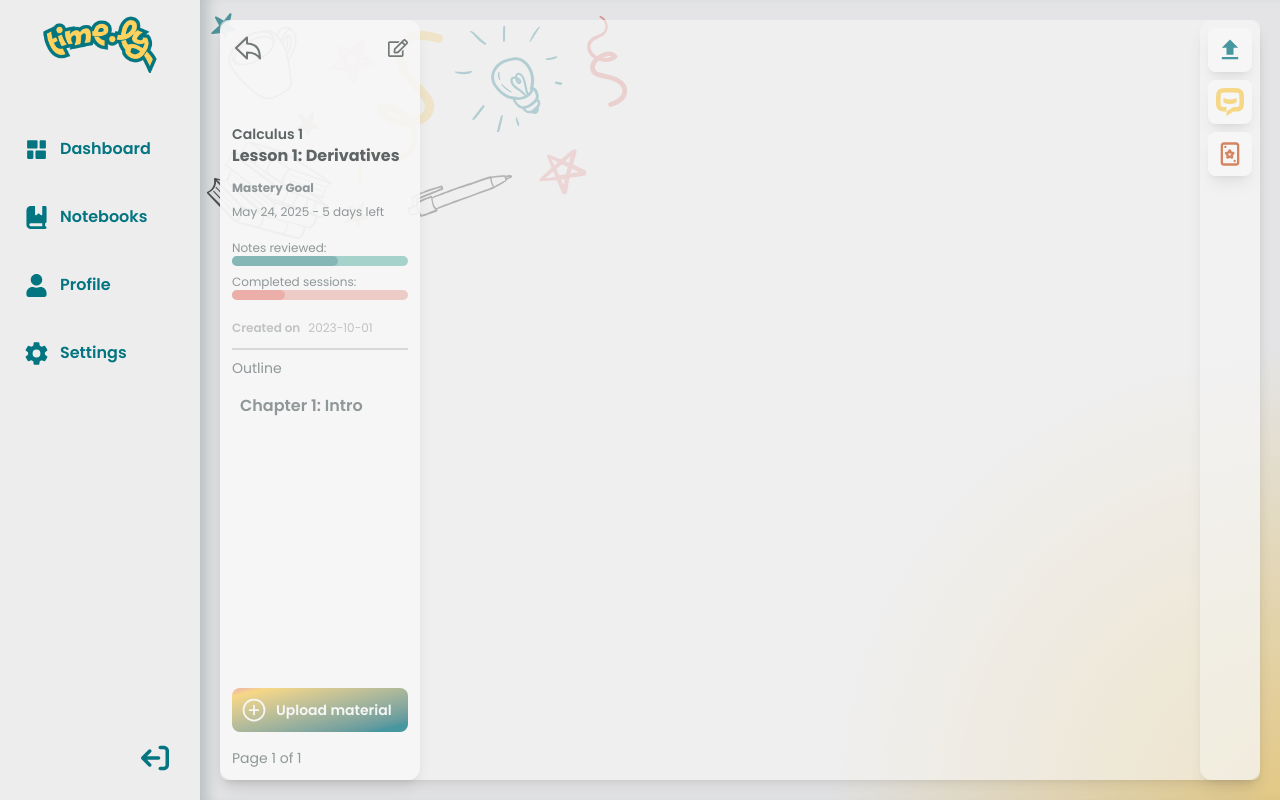
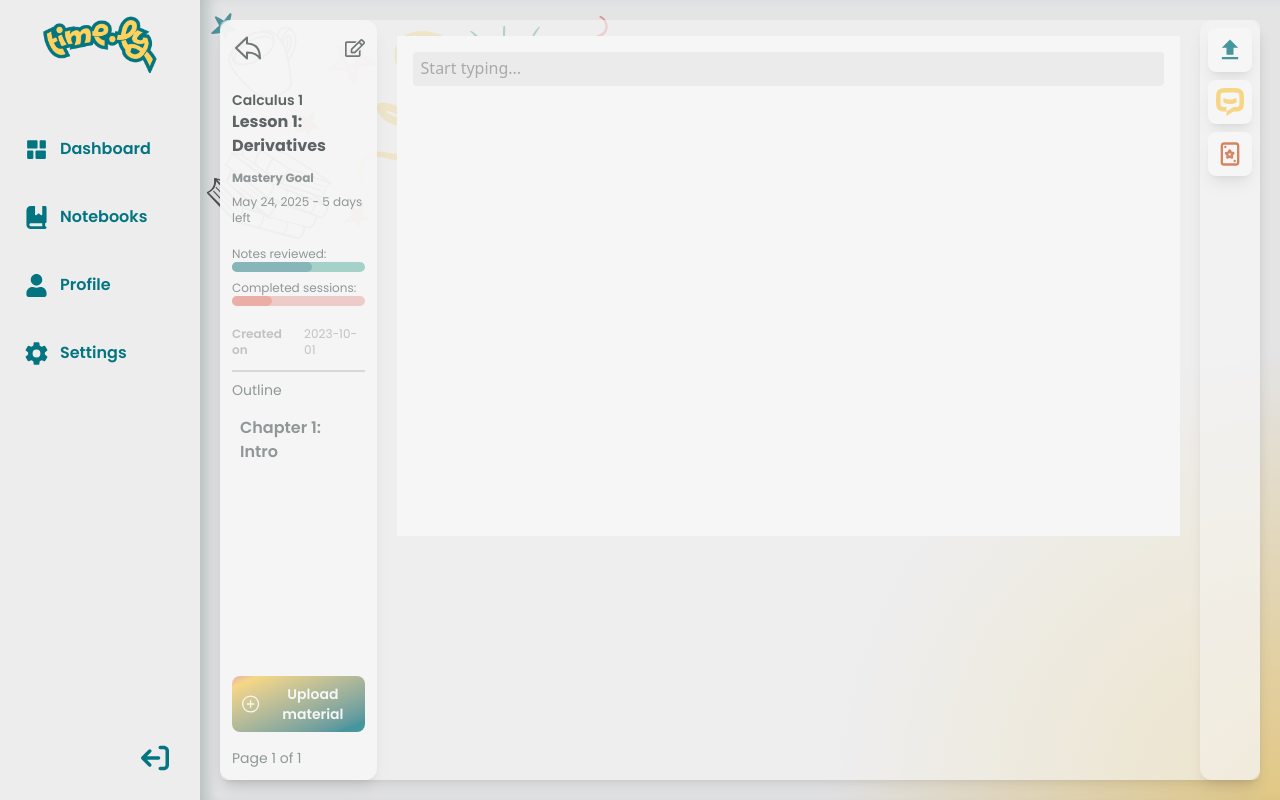
Before and after one commit to yanaSG/time.ly, a React (Vite) app in the folder frontend/: page /note in a window 1280 px wide. Built offline with nearby package versions, Linux system fonts and the light colour scheme.

Commit message:
Markdown editor completed

```diff
--- /dev/null
+++ b/frontend/src/views/components/features/PageEditor.tsx
@@ -0,0 +1,205 @@
+import React, { useState, useRef, useEffect } from 'react';
+import MarkdownPreview from '@uiw/react-markdown-preview';
+
+interface LineItem {
+  id: string;
+  content: string;
+  isEditing: boolean;
+}
+
+const MarkdownEditor = () => {
+  const [lines, setLines] = useState<LineItem[]>([
+    { id: '1', content: '', isEditing: true }
+  ]);
+  const textareaRefs = useRef<{[key: string]: HTMLTextAreaElement | null}>({});
+  const containerRef = useRef<HTMLDivElement>(null);
+
+  // Ensure there's always an empty line at the end
+  useEffect(() => {
+    if (lines.length === 0 || lines[lines.length - 1].content.trim() !== '') {
+      setLines(prev => [...prev, { id: Date.now().toString(), content: '', isEditing: false }]);
+    }
+  }, [lines]);
+
+  // Auto-resize textareas and focus management
+  useEffect(() => {
+    const handleTextareaInput = (e: Event) => {
+      const target = e.target as HTMLTextAreaElement;
+      target.style.height = 'auto';
+      target.style.height = `${target.scrollHeight}px`;
+    };
+
+    const editingLine = lines.find(line => line.isEditing);
+    if (editingLine && textareaRefs.current[editingLine.id]) {
+      const textarea = textareaRefs.current[editingLine.id];
+      textarea?.addEventListener('input', handleTextareaInput);
+      if (textarea) {
+        textarea.style.height = 'auto';
+        textarea.style.height = `${textarea.scrollHeight}px`;
+        textarea.focus();
+      }
+    }
+
+    return () => {
+      Object.values(textareaRefs.current).forEach(textarea => {
+        if (textarea) {
+          textarea.removeEventListener('input', handleTextareaInput);
+        }
+      });
+    };
+  }, [lines]);
+
+  const handleLineChange = (id: string, e: React.ChangeEvent<HTMLTextAreaElement>) => {
+    setLines(prev => prev.map(line =>
+      line.id === id ? { ...line, content: e.target.value } : line
+    ));
+  };
+
+  const handleLineBlur = (id: string) => {
+    setLines(prev => prev.map(line =>
+      line.id === id ? { ...line, isEditing: false } : line
+    ));
+  };
+
+  const handleLineClick = (id: string) => {
+    setLines(prev => prev.map(line =>
+      line.id === id ? { ...line, isEditing: true } : line
+    ));
+  };
+
+  const handleKeyDown = (id: string, e: React.KeyboardEvent<HTMLTextAreaElement>) => {
+    const currentIndex = lines.findIndex(line => line.id === id);
+
+    if (e.key === 'Enter') {
+      e.preventDefault();
+      const newId = Date.now().toString();
+      setLines(prev => prev.map((line, idx) => ({
+      ...line,
+      isEditing: idx === currentIndex ? false : line.isEditing
+      })).flatMap((line, idx) =>
+      idx === currentIndex
+        ? [
+        line,
+        { id: newId, content: '', isEditing: true }
+        ]
+        : [line]
+      ));
+    }
+    else if (e.key === 'ArrowUp') {
+      e.preventDefault();
+      const targetIndex = currentIndex > 0 ? currentIndex - 1 : lines.length - 1;
+      const targetLine = lines[targetIndex];
+      setLines(prev => prev.map(line =>
+      line.id === targetLine.id ? { ...line, isEditing: true } : { ...line, isEditing: false }
+      ));
+    }
+    else if (e.key === 'ArrowDown') {
+      e.preventDefault();
+      const targetIndex = currentIndex < lines.length - 1 ? currentIndex + 1 : 0;
+      const targetLine = lines[targetIndex];
+      setLines(prev => prev.map(line =>
+      line.id === targetLine.id ? { ...line, isEditing: true } : { ...line, isEditing: false }
+      ));
+    }
+    else if (
+      (e.key === 'Backspace') &&
+      lines[currentIndex].content === '' &&
+      lines.length > 1
+    ) {
+      e.preventDefault();
+      setLines(prev => {
+      const newLines = prev.filter((_, idx) => idx !== currentIndex);
+      // Focus previous line if possible, otherwise next
+      const newFocusIdx = currentIndex > 0 ? currentIndex - 1 : 0;
+      return newLines.map((line, idx) => ({
+        ...line,
+        isEditing: idx === newFocusIdx
+      }));
+      });
+    }
+  };
+
+  const setTextareaRef = (id: string) => (el: HTMLTextAreaElement | null) => {
+    if (el) {
+      textareaRefs.current[id] = el;
+    } else {
+      delete textareaRefs.current[id];
+    }
+  };
+
+  return (
+    <div
+      ref={containerRef}
+      style={{
+        background: '#FFFFFF',
+        color: '#333333',
+        minHeight: '500px',
+        display: 'flex',
+        flexDirection: 'column',
+        padding: '16px',
+        fontFamily: 'system-ui, sans-serif',
+      }}
+    >
+      {lines.map((line, index) => (
+        <div
+          key={line.id}
+          style={{
+            marginBottom: '3px',
+            cursor: 'text',
+            borderRadius: '4px',
+            backgroundColor: line.isEditing ? '#F0F0F0' : 'transparent',
+            transition: 'background-color 0.1s ease',
+            padding: '4px 8px',
+            minHeight: '1.5em',
+            display: 'flex',
+            alignItems: 'center',
+          }}
+          onClick={() => !line.isEditing && handleLineClick(line.id)}
+        >
+          {line.isEditing ? (
+            <textarea
+              value={line.content}
+              onChange={(e) => handleLineChange(line.id, e)}
+              onBlur={() => handleLineBlur(line.id)}
+              onKeyDown={(e) => handleKeyDown(line.id, e)}
+              ref={setTextareaRef(line.id)}
+              style={{
+                background: 'transparent',
+                color: '#333333',
+                width: '100%',
+                border: 'none',
+                fontFamily: 'inherit',
+                fontSize: '16px',
+                padding: '0',
+                outline: 'none',
+                resize: 'none',
+                minHeight: '1.5em',
+                lineHeight: '1.6',
+                overflow: 'hidden',
+              }}
+              rows={1}
+              placeholder={index === lines.length - 1 ? 'Start typing...' : ''}
+            />
+          ) : (
+            <MarkdownPreview
+              source={line.content || ' '}
+              style={{
+                background: 'transparent',
+                color: '#333333',
+                fontFamily: 'inherit',
+                margin: '0',
+                padding: '0',
+                display: 'inline',
+                minHeight: '1.5em',
+                fontSize: '16px',
+                lineHeight: '1.6',
+              }}
+            />
+          )}
+        </div>
+      ))}
+    </div>
+  );
+};
+
+export default MarkdownEditor;
--- a/frontend/src/views/features/notebook/Note.tsx
+++ b/frontend/src/views/features/notebook/Note.tsx
@@ -1,15 +1,18 @@
 import React from 'react'
 import NoteSideBar from '../../components/features/NoteSideBar'
 import NoteAssistBar from '../../components/features/NoteAssistBar'
+import PageEditor from '../../components/features/PageEditor'
 
 const Note = () => {
   return (
     <div className='w-full h-full p-5 bg-zinc-600/15'>
       <div className='w-full h-full flex bg-white/60 rounded-lg shadow-lg justify-between gap-5'>
         <NoteSideBar noteTitle='Lesson 1: Derivatives' notebook='Calculus 1' />
-        <div>
 
+        <div className='w-full h-full py-4'>
+          <PageEditor />
         </div>
+
         <NoteAssistBar />
       </div>
     </div>
```
Also changed, not shown: frontend/package.json (+8 -1 lines), 1 other file (tests, documents, lock files or other folders).
